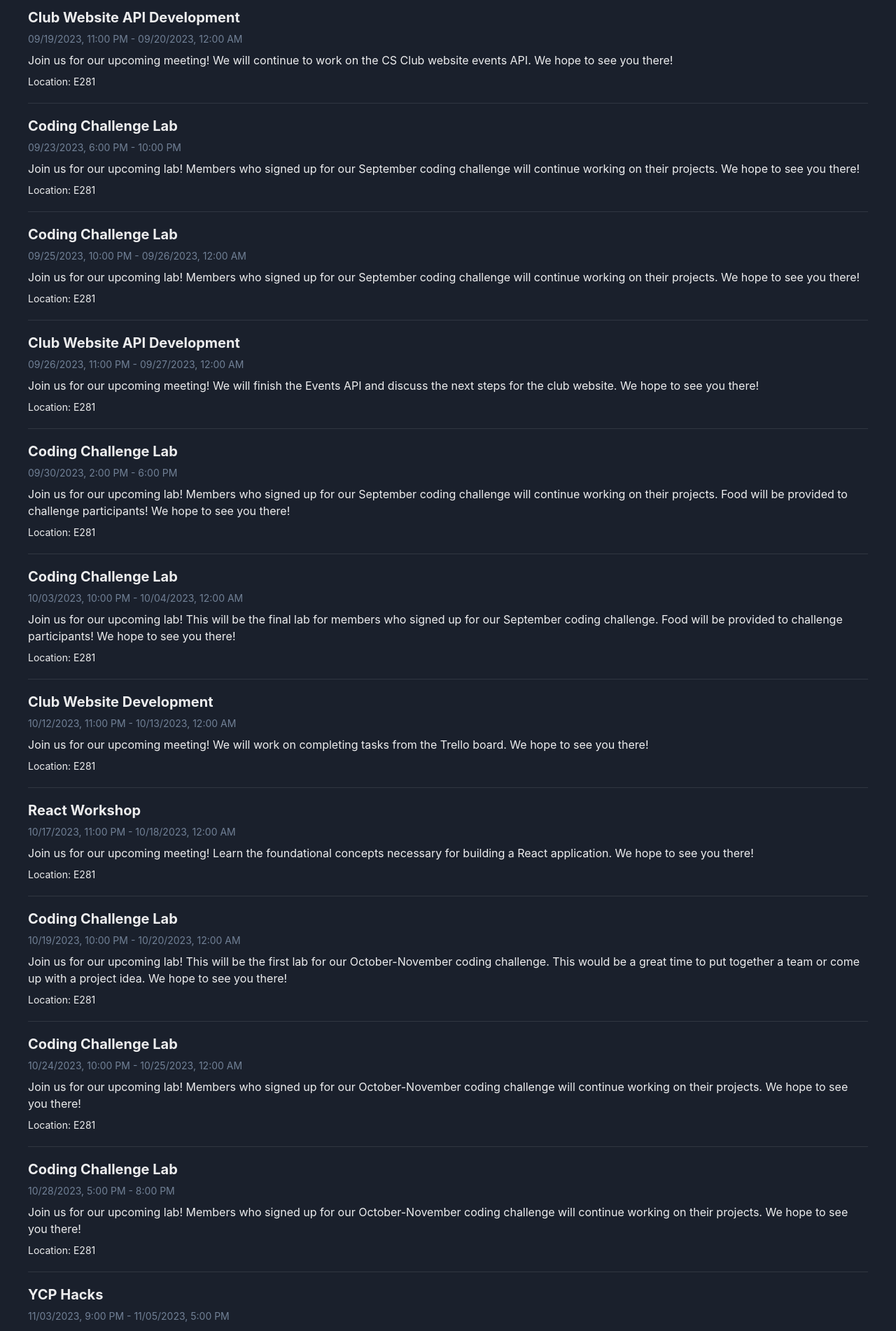
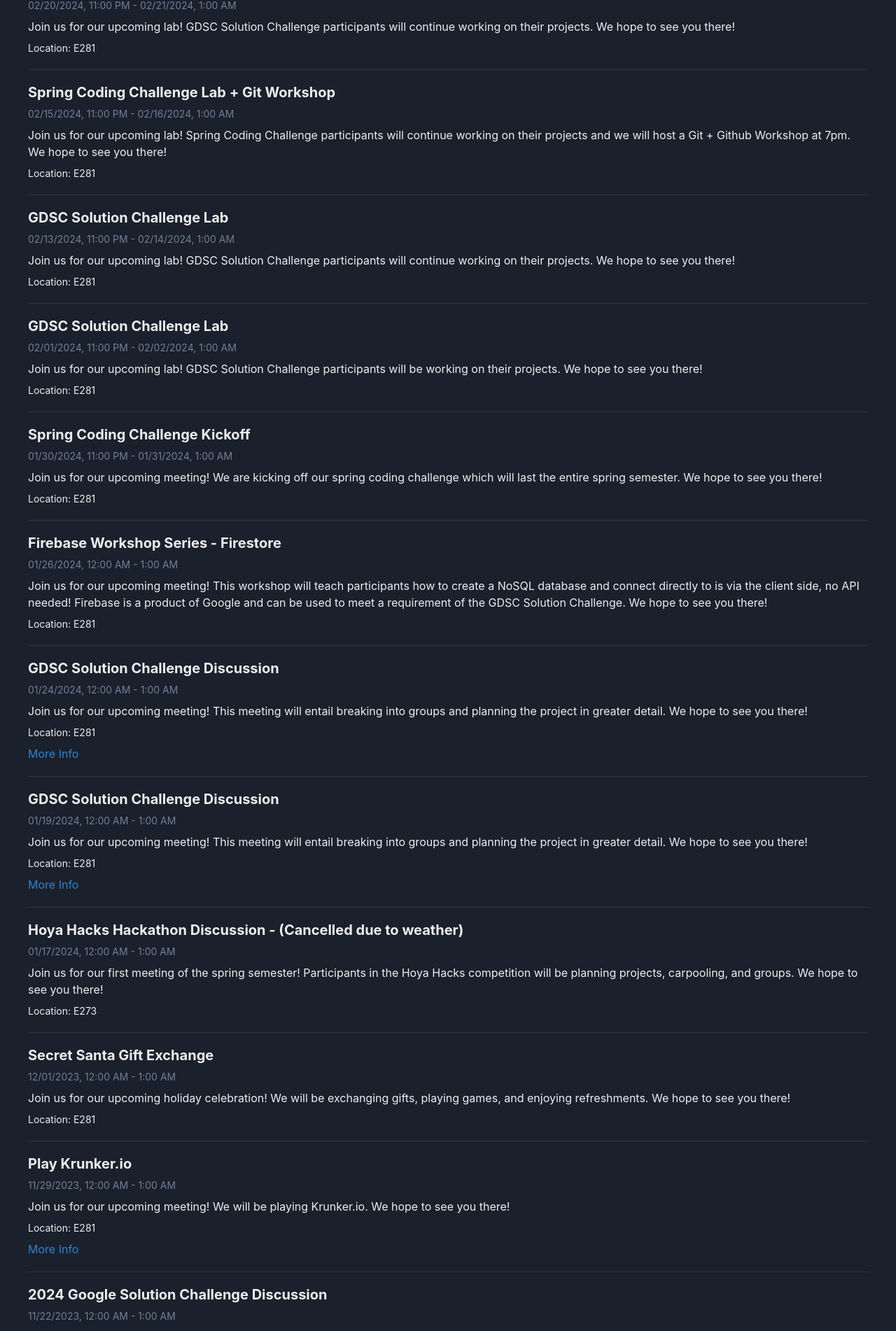
Before and after one commit to Etown-Computer-Science-Club/csclub_website, a React (Vite) app in the folder client/: page / in a window 1280 px wide. Shown: the part 846-2748 px from the top of the page at 70% size. Built offline with nearby package versions, Linux system fonts and the light colour scheme; the HTML template or start-up script is replaced by a standard one.

Commit message:
catching up on events and swapped past events sorting

```diff
--- a/client/src/pages/Events.jsx
+++ b/client/src/pages/Events.jsx
@@ -173,8 +173,125 @@
     endDate: date('2023-11-18 20:00'),
     location: 'E281',
   },
+  {
+    name: '2024 Google Solution Challenge Discussion',
+    description: 'Join us for our upcoming meeting! The Solution Challenge is where all Google Developer Student Club chapters create a solution to problems related to the 17 Sustainable Development Goals of the United Nations. We will be brainstorming ideas for a solution to start during the Spring semester. We hope to see you there!',
+    startDate: date('2023-11-21 19:00'),
+    endDate: date('2023-11-21 20:00'),
+    location: 'E281',
+    link: 'https://developers.google.com/community/gdsc-solution-challenge',
 
-].sort((a, b) => a.startDate - b.startDate);
+  },
+  {
+    name: 'Play Krunker.io',
+    description: 'Join us for our upcoming meeting! We will be playing Krunker.io. We hope to see you there!',
+    startDate: date('2023-11-28 19:00'),
+    endDate: date('2023-11-28 20:00'),
+    location: 'E281',
+    link: 'https://krunker.io/',
+
+  },
+  {
+    name: 'Secret Santa Gift Exchange',
+    description: 'Join us for our upcoming holiday celebration! We will be exchanging gifts, playing games, and enjoying refreshments. We hope to see you there!',
+    startDate: date('2023-11-30 19:00'),
+    endDate: date('2023-11-30 20:00'),
+    location: 'E281',
+  },
+  {
+    name: 'Hoya Hacks Hackathon Discussion - (Cancelled due to weather)',
+    description: 'Join us for our first meeting of the spring semester! Participants in the Hoya Hacks competition will be planning projects, carpooling, and groups. We hope to see you there!',
+    startDate: date('2024-01-16 19:00'),
+    endDate: date('2024-01-16 20:00'),
+    location: 'E273',
+  },
+  {
+    name: 'GDSC Solution Challenge Discussion',
+    description: 'Join us for our upcoming meeting! This meeting will entail breaking into groups and planning the project in greater detail. We hope to see you there!',
+    startDate: date('2024-01-18 19:00'),
+    endDate: date('2024-01-18 20:00'),
+    location: 'E281',
+    link: 'https://developers.google.com/community/gdsc-solution-challenge',
+  },
+  {
+    name: 'GDSC Solution Challenge Discussion',
+    description: 'Join us for our upcoming meeting! This meeting will entail breaking into groups and planning the project in greater detail. We hope to see you there!',
+    startDate: date('2024-01-23 19:00'),
+    endDate: date('2024-01-23 20:00'),
+    location: 'E281',
+    link: 'https://developers.google.com/community/gdsc-solution-challenge',
+  },
+  {
+    name: 'Firebase Workshop Series - Firestore',
+    description: 'Join us for our upcoming meeting! This workshop will teach participants how to create a NoSQL database and connect directly to is via the client side, no API needed! Firebase is a product of Google and can be used to meet a requirement of the GDSC Solution Challenge. We hope to see you there!',
+    startDate: date('2024-01-25 19:00'),
+    endDate: date('2024-01-25 20:00'),
+    location: 'E281',
+  },
+  {
+    name: 'Spring Coding Challenge Kickoff',
+    description: 'Join us for our upcoming meeting! We are kicking off our spring coding challenge which will last the entire spring semester. We hope to see you there!',
+    startDate: date('2024-01-30 18:00'),
+    endDate: date('2024-01-30 20:00'),
+    location: 'E281',
+  },
+  {
+    name: 'GDSC Solution Challenge Lab',
+    description: 'Join us for our upcoming lab! GDSC Solution Challenge participants will be working on their projects. We hope to see you there!',
+    startDate: date('2024-02-01 18:00'),
+    endDate: date('2024-02-01 20:00'),
+    location: 'E281',
+  },
+  {
+    name: 'GDSC Solution Challenge Lab',
+    description: 'Join us for our upcoming lab! GDSC Solution Challenge participants will continue working on their projects. We hope to see you there!',
+    startDate: date('2024-02-13 18:00'),
+    endDate: date('2024-02-13 20:00'),
+    location: 'E281',
+  },
+  {
+    name: 'Spring Coding Challenge Lab + Git Workshop',
+    description: 'Join us for our upcoming lab! Spring Coding Challenge participants will continue working on their projects and we will host a Git + Github Workshop at 7pm. We hope to see you there!',
+    startDate: date('2024-02-15 18:00'),
+    endDate: date('2024-02-15 20:00'),
+    location: 'E281',
+  },
+  {
+    name: 'GDSC Solution Challenge Lab',
+    description: 'Join us for our upcoming lab! GDSC Solution Challenge participants will continue working on their projects. We hope to see you there!',
+    startDate: date('2024-02-20 18:00'),
+    endDate: date('2024-02-20 20:00'),
+    location: 'E281',
+  },
+  {
+    name: 'GDSC Solution Challenge Lab',
+    description: 'Join us for our upcoming lab! GDSC Solution Challenge participants will continue working on their projects. We hope to see you there!',
+    startDate: date('2024-02-22 18:00'),
+    endDate: date('2024-02-22 20:00'),
+    location: 'E281',
+  },
+  {
+    name: 'Computer Science Trivia Night',
+    description: 'Join us for our upcoming meeting! After the GDSC Solution Challenge lab, Giovanni Raso will be hosting a trivia night including refreshments and Google swag. We hope to see you there!',
+    startDate: date('2024-02-22 20:00'),
+    endDate: date('2024-02-22 21:00'),
+    location: 'E281',
+  },
+  {
+    name: 'ChatGPT Prompt Engineering Workshop',
+    description: 'Join us for our upcoming workshop! We will be learning how to unlock ChatGPT\'s full potential! We hope to see you there!',
+    startDate: date('2024-02-27 18:00'),
+    endDate: date('2024-02-27 20:00'),
+    location: 'E281',
+  },
+  {
+    name: 'Hen Hacks Meeting',
+    description: 'Join us for our upcoming meeting! We will be discussing information related to University of Delaware\'s hackathon. We hope to see you there!',
+    startDate: date('2024-03-01 19:00'),
+    endDate: date('2024-03-01 20:00'),
+    location: 'E281',
+  },
+].sort((a, b) => b.startDate - a.startDate);
 
 function Events() {
   // Get the current date in EST timezone
```
